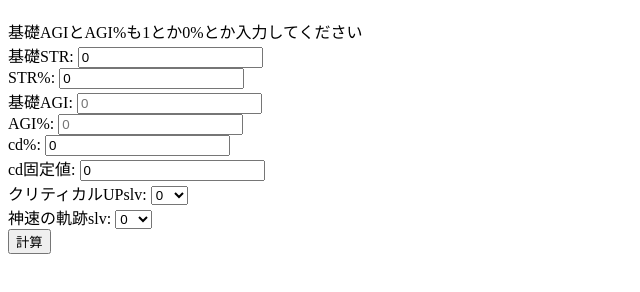
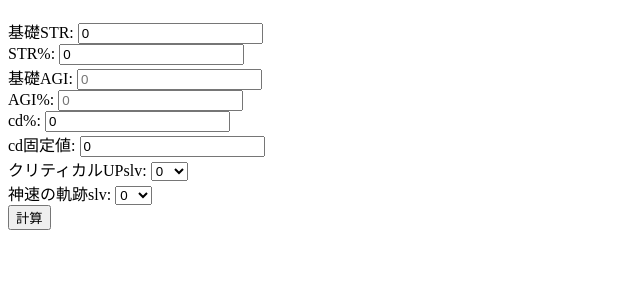
Before and after one commit to Sim-hu/simcd, a plain HTML site: page index.html in a window 1280 px wide. Shown: the part 70-362 px from the top of the page, without its empty margins (0-640 px from the left). Drawn offline with Linux system fonts and the light colour scheme.

Commit message:
Update index.html

```diff
--- a/index.html
+++ b/index.html
@@ -56,7 +56,6 @@
 </head>
 <body>
     <h1>計算機</h1>
-    基礎AGIとAGI%も1とか0%とか入力してください
     <form>
         <label for="baseSTR">基礎STR:</label>
         <input type="number" id="baseSTR" placeholder="0" value="0" required><br>
```
